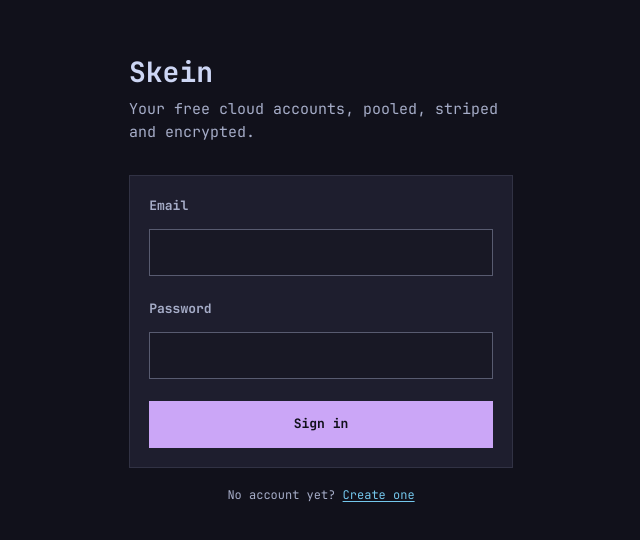
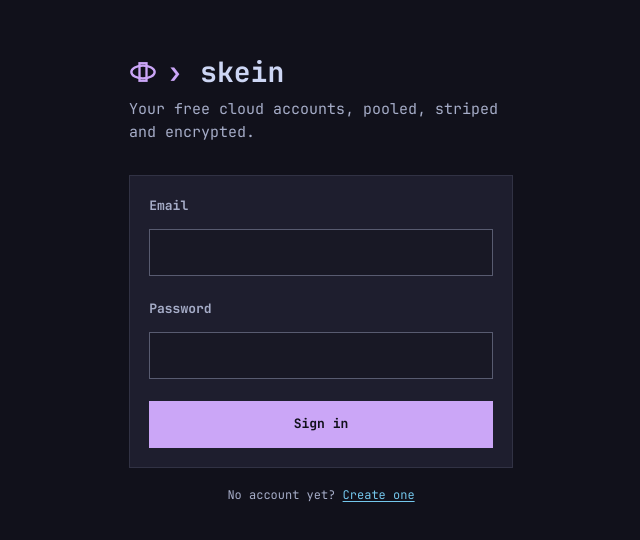
Before and after one commit to mridul249/Skein, a React (Vite) app in the folder web/: page /login in a window 1280 px wide. Shown: the part 122-662 px from the top of the page, without its empty margins (319-959 px from the left). Built offline with nearby package versions, Linux system fonts and the light colour scheme; no server answers.

Commit message:
feat(web): add the skein mark and wordmark

```diff
--- a/web/index.html
+++ b/web/index.html
@@ -8,6 +8,7 @@
     <!-- No external font or analytics request: a self-hosted tool that
          phones home on every page load is a contradiction. JetBrains Mono is
          vendored as woff2 under src/fonts and bundled by Vite. -->
+    <link rel="icon" type="image/svg+xml" href="/mark.svg" />
     <title>Skein</title>
   </head>
   <body class="bg-crust text-text font-mono antialiased">
--- a/web/src/components/Layout.tsx
+++ b/web/src/components/Layout.tsx
@@ -7,6 +7,7 @@ import { api } from '../lib/api';
 import { QuotaRail } from './QuotaBar';
 import { UploadList } from './UploadList';
 import { useSession } from '../lib/session';
+import { Wordmark } from './Wordmark';
 
 /**
  * The shell. Design.md §4: a 240px fixed sidebar on mantle whose bottom
@@ -41,10 +42,9 @@ export function Layout() {
         className="flex shrink-0 flex-col border-surface0 bg-mantle
                    max-md:order-2 max-md:border-t md:h-screen md:w-sidebar md:border-r"
       >
-        <div className="hidden px-2ch py-1line md:block">
-          <span className="font-display text-heading font-bold text-text">
-            Skein
-          </span>
+        <div className="hidden items-center gap-1ch px-2ch py-1line md:flex">
+          <img src="/mark.svg" width="18" height="18" alt="" aria-hidden />
+          <Wordmark className="text-heading" />
         </div>
 
         <nav className="flex gap-1 px-1ch max-md:justify-around max-md:py-halfline md:flex-col md:py-0">
--- /dev/null
+++ b/web/src/components/Wordmark.tsx
@@ -0,0 +1,39 @@
+import clsx from 'clsx';
+
+/**
+ * The wordmark: lowercase `skein`, JetBrains Mono 700, behind a mauve chevron.
+ *
+ *     › skein
+ *
+ * Lowercase because the whole identity is a terminal one and a capitalised
+ * product name in a monospace face reads as a heading rather than as a prompt.
+ * The chevron is the in-app treatment — it is what makes the name read as a
+ * shell prompt rather than as a logo, and it is the only decorative mark in the
+ * interface, which is why it is allowed to be the accent colour.
+ *
+ * It is a component rather than three copies of the same span because the
+ * header, the sign-in screen and the boot splash all render it, and a wordmark
+ * that drifts between screens is worse than no wordmark.
+ */
+export function Wordmark({
+  className,
+  chevron = true,
+}: {
+  className?: string;
+  /** Off where the mark already supplies the prompt, e.g. beside the logo. */
+  chevron?: boolean;
+}) {
+  return (
+    <span className={clsx('font-bold lowercase text-text', className)}>
+      {chevron && (
+        // Decorative: the accessible name comes from the word itself, and a
+        // screen reader announcing "single right angle quotation mark skein"
+        // would be worse than silence.
+        <span className="text-mauve" aria-hidden>
+          ›{' '}
+        </span>
+      )}
+      skein
+    </span>
+  );
+}
--- a/web/src/main.tsx
+++ b/web/src/main.tsx
@@ -12,6 +12,7 @@ import { SessionContext, type SessionValue } from './lib/session';
 import { UploadsProvider } from './lib/uploads-context';
 import { api, onSessionChange, type User } from './lib/api';
 import './styles/index.css';
+import { Wordmark } from './components/Wordmark';
 
 const queryClient = new QueryClient({
   defaultOptions: {
@@ -56,7 +57,7 @@ function App() {
     // that responds in 20ms is theatre.
     return (
       <div className="flex min-h-screen items-center justify-center">
-        <span className="font-display text-heading text-subtext0">Skein</span>
+        <Wordmark className="text-heading opacity-60" />
       </div>
     );
   }
--- a/web/src/pages/Login.tsx
+++ b/web/src/pages/Login.tsx
@@ -3,6 +3,7 @@ import { useNavigate } from 'react-router-dom';
 
 import { ApiError, api } from '../lib/api';
 import { useSession } from '../lib/session';
+import { Wordmark } from '../components/Wordmark';
 
 /**
  * Sign in and sign up on one screen.
@@ -48,8 +49,9 @@ export function Login() {
     <div className="flex min-h-screen items-center justify-center px-5">
       <div className="w-full max-w-sm">
         <div className="mb-8">
-          <h1 className="font-display text-display-m font-bold text-text">
-            Skein
+          <h1 className="flex items-center gap-1ch">
+            <img src="/mark.svg" width="28" height="28" alt="" aria-hidden />
+            <Wordmark className="text-display-m" />
           </h1>
           <p className="mt-1 text-body text-subtext0">
             Your free cloud accounts, pooled, striped and encrypted.
```
Also changed, not shown: web/public/mark.svg (added).
